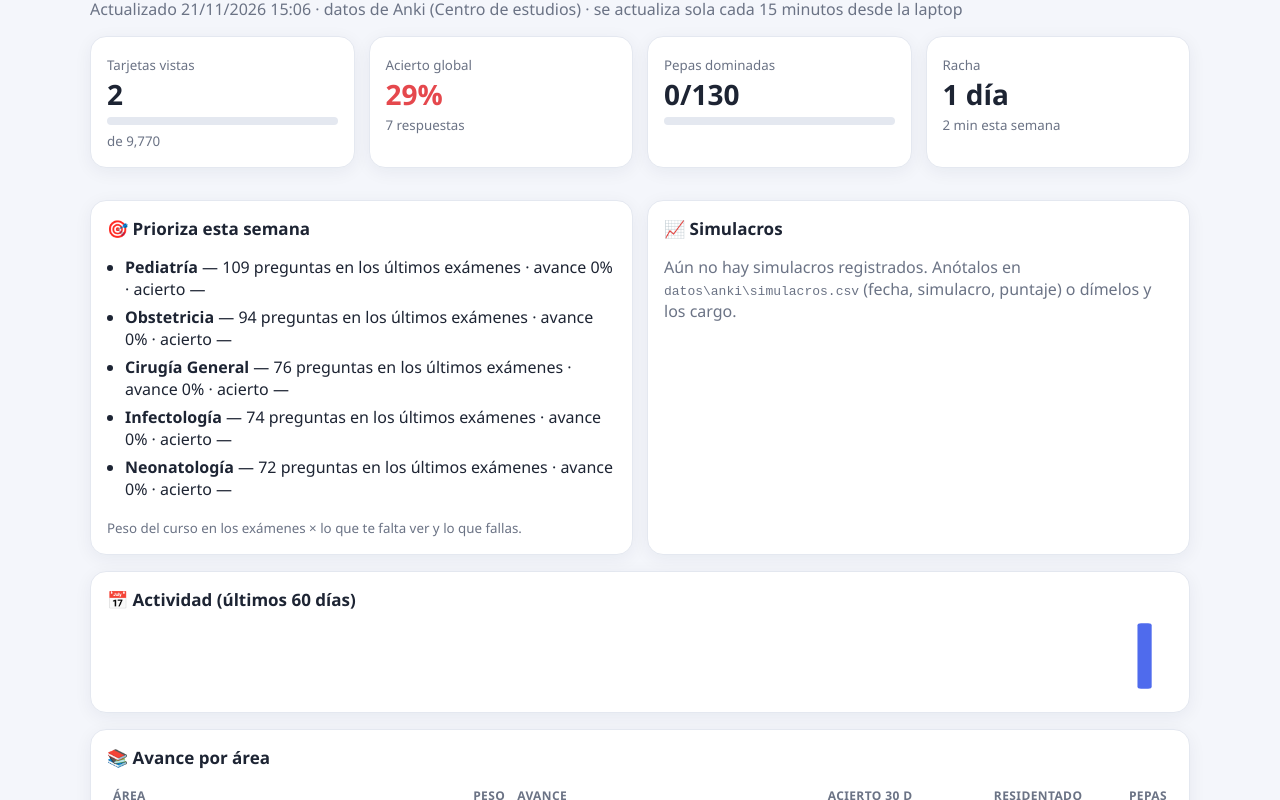
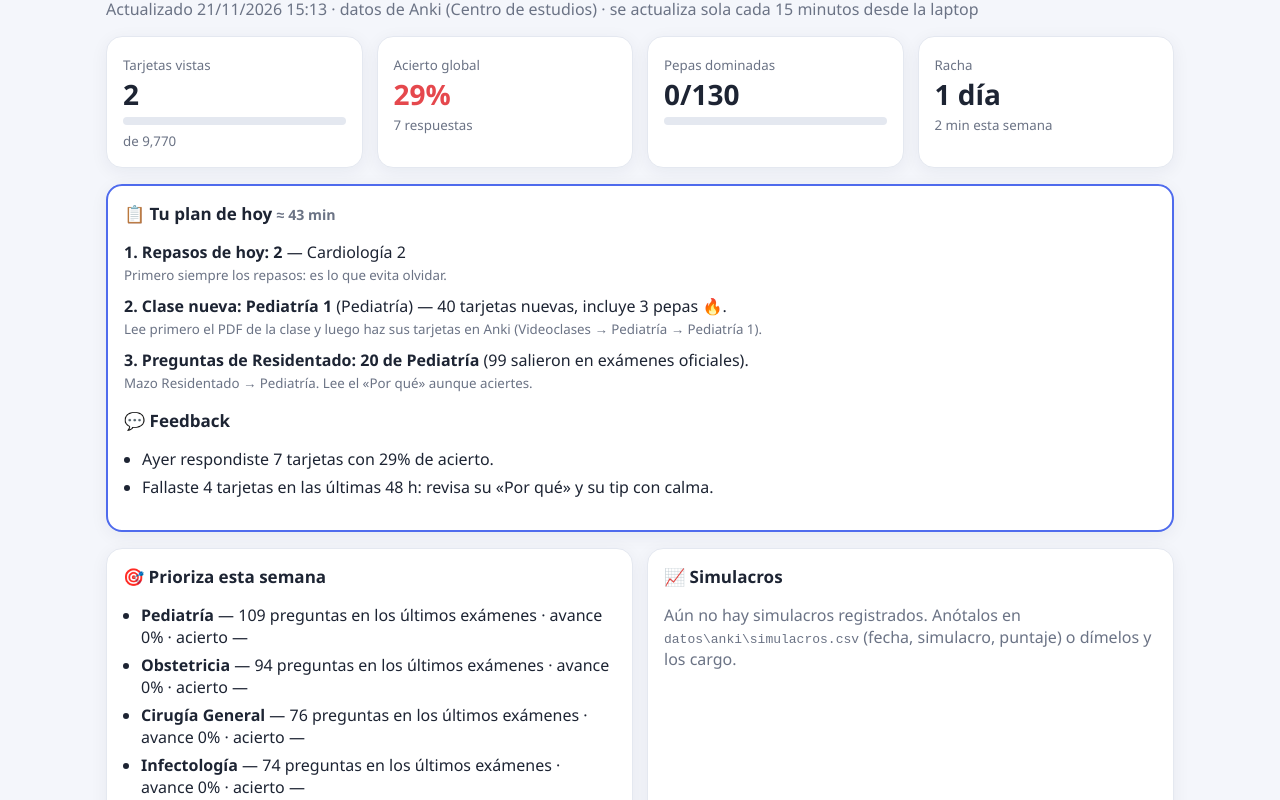
Before and after one commit to giacomomapellim/rm2027, a plain HTML site: page index.html in a window 1280 px wide. Shown: the part 69-869 px from the top of the page. Drawn offline with Linux system fonts and the light colour scheme.

Commit message:
Dashboard 21/11 15:13

```diff
--- a/index.html
+++ b/index.html
@@ -3,7 +3,7 @@
 :root{--bg:#f4f6fb;--card:#fff;--ink:#1d2433;--muted:#6b7385;--line:#e4e8f0;--acc:#4f6bed;--ok:#15a36a;--warn:#d98a00;--bad:#e5484d;
 --okbg:#e6f7ef;--warnbg:#fff6e0;--badbg:#fdecec}
 @media (prefers-color-scheme:dark){:root{--bg:#12151c;--card:#1b2029;--ink:#e8ecf3;--muted:#98a2b3;--line:#2a313d;--okbg:#12392a;--warnbg:#3a2f12;--badbg:#401b1d}}
-body{margin:0;background:var(--bg);color:var(--ink);font-family:"Segoe UI",system-ui,sans-serif}
+*{box-sizing:border-box} .grid>*,.two>*{min-width:0} body{margin:0;background:var(--bg);color:var(--ink);font-family:"Segoe UI",system-ui,sans-serif}
 main{max-width:1100px;margin:0 auto;padding:20px 16px 40px} h1{margin:0 0 4px} .muted,small{color:var(--muted)}
 .grid{display:grid;gap:14px;grid-template-columns:repeat(auto-fit,minmax(170px,1fr));margin:16px 0}
 .card{background:var(--card);border:1px solid var(--line);border-radius:16px;padding:16px;box-shadow:0 4px 18px rgba(20,30,60,.06)}
@@ -14,15 +14,16 @@ th{font-size:12px;text-transform:uppercase;letter-spacing:.4px;color:var(--muted
 .wrap{overflow-x:auto} .chip{font-size:11px;padding:2px 8px;border-radius:99px;background:var(--line)} .bad{color:var(--bad)}
 ul{padding-left:18px} li{margin:6px 0} .two{display:grid;gap:14px;grid-template-columns:repeat(auto-fit,minmax(320px,1fr))}
 svg.act{width:100%;height:70px} svg.sim{width:100%;height:auto;border-radius:10px} .z{font-size:11px;fill:var(--muted)} .pt{font-size:12px;font-weight:700;fill:var(--ink)}
-.ex{margin:8px 0}
+.ex{margin:8px 0} .plan{border:2px solid var(--acc);margin-top:16px} ol.pl{list-style:none;padding-left:0} ol.pl li{margin:10px 0}
 </style></head><body><main>
-<h1>Dashboard RM 2027</h1><div class="muted">Actualizado 21/11/2026 15:06 · datos de Anki (Centro de estudios) · se actualiza sola cada 15 minutos desde la laptop</div>
+<h1>Dashboard RM 2027</h1><div class="muted">Actualizado 21/11/2026 15:13 · datos de Anki (Centro de estudios) · se actualiza sola cada 15 minutos desde la laptop</div>
 <div class="grid">
 <div class="card kpi"><small>Tarjetas vistas</small><b>2</b><div class="bar"><span style="width:0.0%;background:var(--acc)"></span></div><small>de 9,770</small></div>
 <div class="card kpi"><small>Acierto global</small><b style="color:var(--bad)">29%</b><small>7 respuestas</small></div>
 <div class="card kpi"><small>Pepas dominadas</small><b>0/130</b><div class="bar"><span style="width:0.0%;background:linear-gradient(90deg,#ff3d3d,#ff7a1a)"></span></div></div>
 <div class="card kpi"><small>Racha</small><b>1 día</b><small>2 min esta semana</small></div>
 </div>
+<section class="card plan"><h2>📋 Tu plan de hoy <small>≈ 43 min</small></h2><ol class="pl"><li><b>1. Repasos de hoy: 2</b> — Cardiología 2<br><small>Primero siempre los repasos: es lo que evita olvidar.</small></li><li><b>2. Clase nueva: Pediatría 1</b> (Pediatría) — 40 tarjetas nuevas, incluye 3 pepas 🔥.<br><small>Lee primero el PDF de la clase y luego haz sus tarjetas en Anki (Videoclases → Pediatría → Pediatría 1).</small></li><li><b>3. Preguntas de Residentado: 20 de Pediatría</b> (99 salieron en exámenes oficiales).<br><small>Mazo Residentado → Pediatría. Lee el «Por qué» aunque aciertes.</small></li></ol><h2 style="margin-top:14px">💬 Feedback</h2><ul><li>Ayer respondiste 7 tarjetas con 29% de acierto.</li><li>Fallaste 4 tarjetas en las últimas 48 h: revisa su «Por qué» y su tip con calma.</li></ul></section>
 <div class="two">
 <section class="card"><h2>🎯 Prioriza esta semana</h2><ul><li><b>Pediatría</b> — 109 preguntas en los últimos exámenes · avance 0% · acierto —</li><li><b>Obstetricia</b> — 94 preguntas en los últimos exámenes · avance 0% · acierto —</li><li><b>Cirugía General</b> — 76 preguntas en los últimos exámenes · avance 0% · acierto —</li><li><b>Infectología</b> — 74 preguntas en los últimos exámenes · avance 0% · acierto —</li><li><b>Neonatología</b> — 72 preguntas en los últimos exámenes · avance 0% · acierto —</li></ul><small>Peso del curso en los exámenes × lo que te falta ver y lo que fallas.</small></section>
 <section class="card"><h2>📈 Simulacros</h2><p class="muted">Aún no hay simulacros registrados. Anótalos en <code>datos\anki\simulacros.csv</code> (fecha, simulacro, puntaje) o dímelos y los cargo.</p></section>
```
